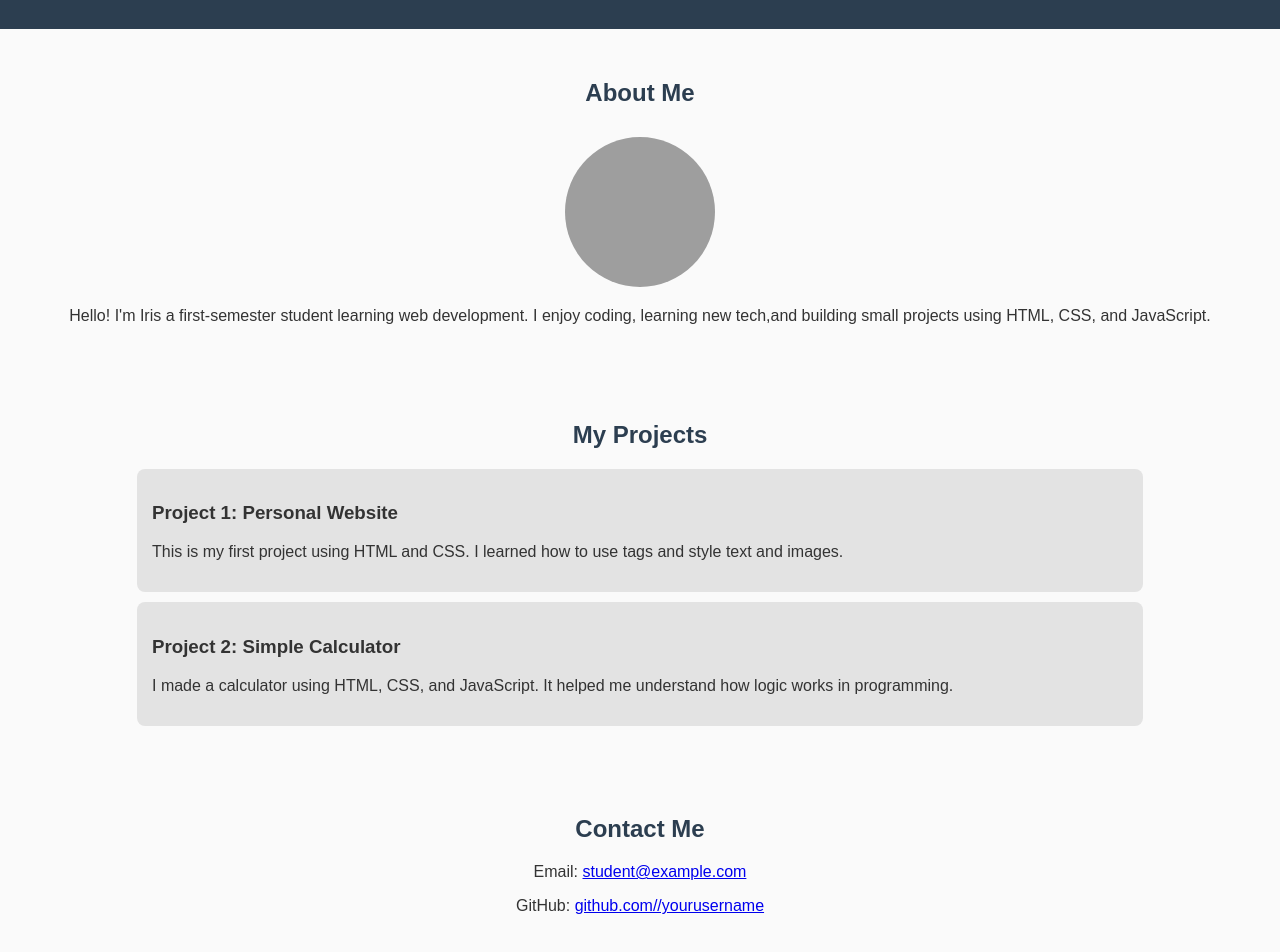
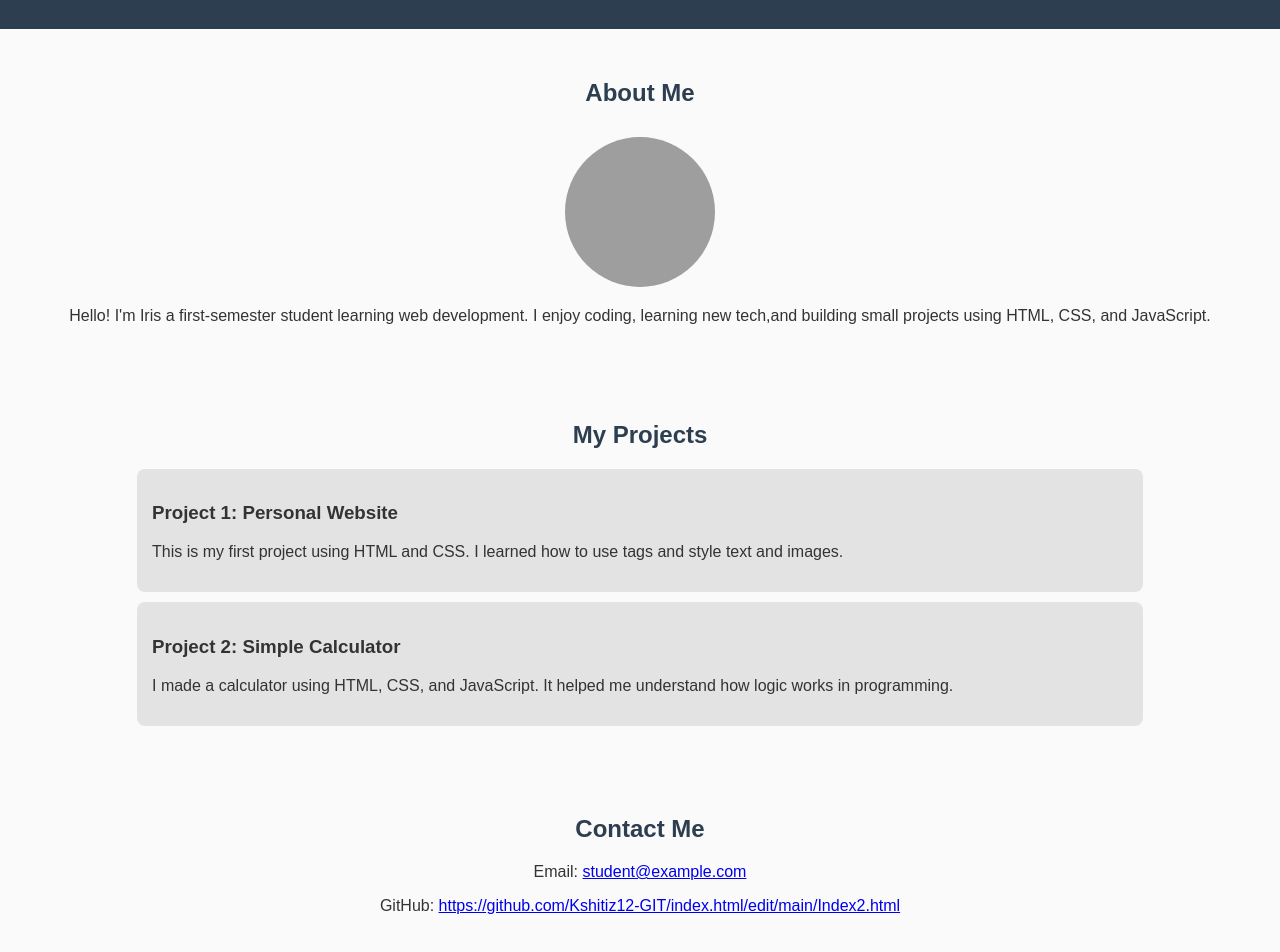
Before and after one commit to Kshitiz12-GIT/index.html, a plain HTML site: page Index2.html in a window 1280 px wide. Shown: the part 88-1040 px from the top of the page. Drawn offline with Linux system fonts and the light colour scheme; grey boxes are pictures that could not be loaded.

Commit message:
Index2.html

```diff
--- a/Index2.html
+++ b/Index2.html
@@ -120,10 +120,11 @@
     <section id="contact" class="section">
         <h2>Contact Me</h2>
         <p>Email: <a href="mailto:student@example.com">student@example.com</a></p>
-        <p>GitHub: <a href="https://github.com/yourusername" target="_blank">github.com//yourusername</a></p>
+        <p>GitHub: <a href="https://github.com/yourusername" target="_blank">https://github.com/Kshitiz12-GIT/index.html/edit/main/Index2.html</a></p>
     </section>
 
 
 
 </body>
+
 </html>
```
